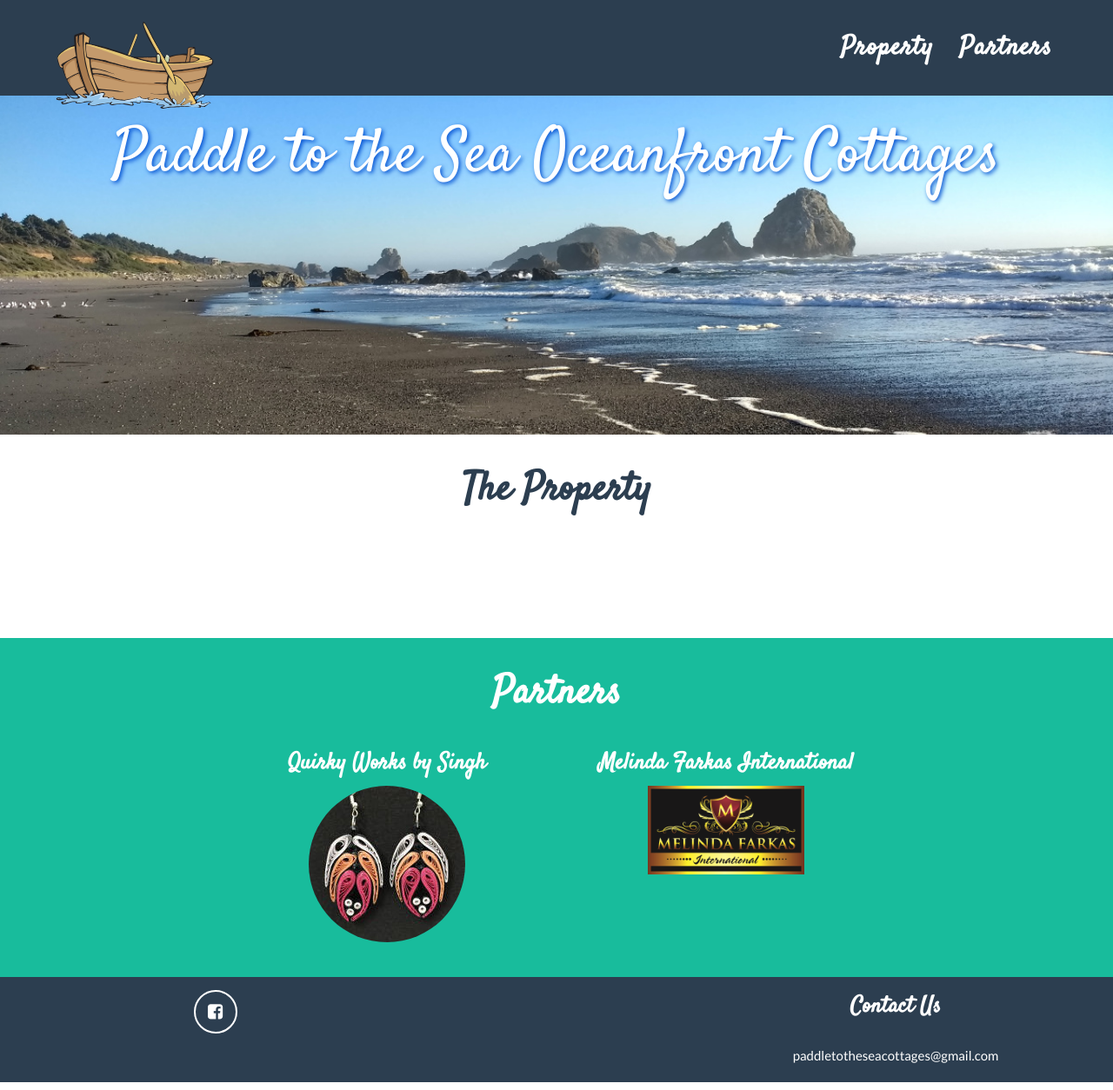
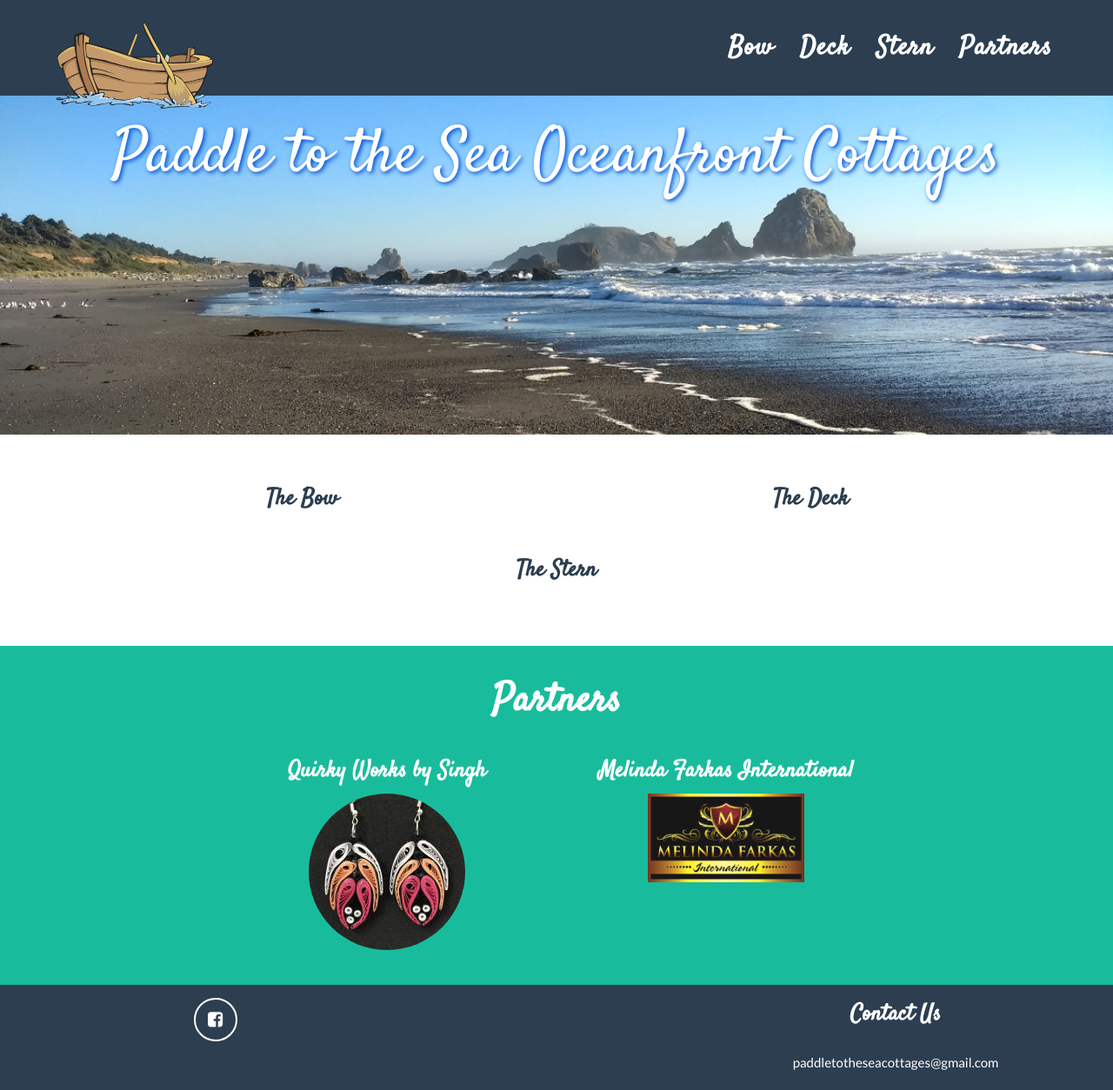
Before and after one commit to ilooner/paddletotheseasite, a Jekyll site: the page built from site/index.html, in a window 1280 px wide and 1254 px high. Shown: the whole window at 87% size. Built offline with Jekyll 4.4.1, drawn with Linux system fonts in a browser that asks for light colours; a script that is not in the unit is left out.

Commit message:
- Changed nav menu  - Made nav menu scrolling work for cottages  - Fixed capture formatting to prevent the inclusion of whitespace

```diff
--- a/site/_config.yml
+++ b/site/_config.yml
@@ -32,12 +32,15 @@ properties:
  - title: 'The Bow'
    fickerurl: 'https://www.flickr.com/photos/158758305@N08/albums/72157669839538337'
    airbnbid: 27526763
+   scrollid: bow
  - title: 'The Deck'
    fickerurl: 'https://www.flickr.com/photos/158758305@N08/albums/72157671996143768'
    airbnbid: 27115897
+   scrollid: deck
  - title: 'The Stern'
    fickerurl: 'https://www.flickr.com/photos/158758305@N08/albums/72157696701339922'
    airbnbid: 27115289
+   scrollid: stern
 
 stylesheets:
  - 'https://fonts.googleapis.com/css?family=Satisfy'
--- a/site/_includes/airbnblisting.html
+++ b/site/_includes/airbnblisting.html
@@ -1,7 +1,7 @@
 <div class="col-sm-6">
-    <div style="width:100%">
+    <div id="{{ include.scrollid }}" style="width:100%">
         <center>
-            <h3>{{ inclide.title }}</h3>
+            <h3>{{ include.title }}</h3>
         </center>
     </div>
     <div class="airbnb-embed-frame airbnbwidget" data-id="{{ include.airbnbid }}" data-view="home">
--- a/site/_includes/nav.html
+++ b/site/_includes/nav.html
@@ -23,7 +23,13 @@
                         <a href="#page-top"></a>
                     </li>
                     <li class="page-scroll">
-                        <a href="#property">Property</a>
+                        <a href="#bow">Bow</a>
+                    </li>
+                    <li class="page-scroll">
+                        <a href="#deck">Deck</a>
+                    </li>
+                    <li class="page-scroll">
+                        <a href="#stern">Stern</a>
                     </li>
                     <li class="page-scroll">
                         <a href="#partners">Partners</a>
--- a/site/_includes/property.html
+++ b/site/_includes/property.html
@@ -1,36 +1,22 @@
 <section id="property">
     <div class="container">
         <div class="row">
-            <div class="col-lg-12 text-center">
-                <h2 class="sectiontitle">The Property</h2>
-            </div>
-        </div>
-        <div class="row">
-            {% capture airbnbid1 %}
-                {{ site.properties[0].airbnbid }}
-            {% endcapture %}
-            {% capture title1 %}
-                {{ site.properties[0].title }}
-            {% endcapture %}
-            {% include airbnblisting.html airbnbid=airbnbid1 title=title1 %}
-            {% capture airbnbid2 %}
-                {{ site.properties[1].airbnbid }}
-            {% endcapture %}
-            {% capture title2 %}
-                {{ site.properties[1].title }}
-            {% endcapture %}
-            {% include airbnblisting.html airbnbid=airbnbid2 title=title2 %}
+            {% capture airbnbid1 %}{{ site.properties[0].airbnbid }}{% endcapture %}
+            {% capture title1 %}{{ site.properties[0].title }}{% endcapture %}
+            {% capture scrollid1 %}{{ site.properties[0].scrollid }}{% endcapture %}
+            {% include airbnblisting.html airbnbid=airbnbid1 title=title1 scrollid=scrollid1 %}
+            {% capture airbnbid2 %}{{ site.properties[1].airbnbid }}{% endcapture %}
+            {% capture title2 %}{{ site.properties[1].title }}{% endcapture %}
+            {% capture scrollid2 %}{{ site.properties[1].scrollid }}{% endcapture %}
+            {% include airbnblisting.html airbnbid=airbnbid2 title=title2 scrollid=scrollid2 %}
         </div>
         <div class="row">
             <div class="col-sm-3">
             </div>
-            {% capture airbnbid3 %}
-                {{ site.properties[2].airbnbid }}
-            {% endcapture %}
-            {% capture title3 %}
-                {{ site.properties[2].title }}
-            {% endcapture %}
-            {% include airbnblisting.html airbnbid=airbnbid3 title=title3 %}
+            {% capture airbnbid3 %}{{ site.properties[2].airbnbid }}{% endcapture %}
+            {% capture title3 %}{{ site.properties[2].title }}{% endcapture %}
+            {% capture scrollid3 %}{{ site.properties[2].scrollid }}{% endcapture %}
+            {% include airbnblisting.html airbnbid=airbnbid3 title=title3 scrollid=scrollid3 %}
             <div class="col-sm-3">
             </div>
         </div>
```
